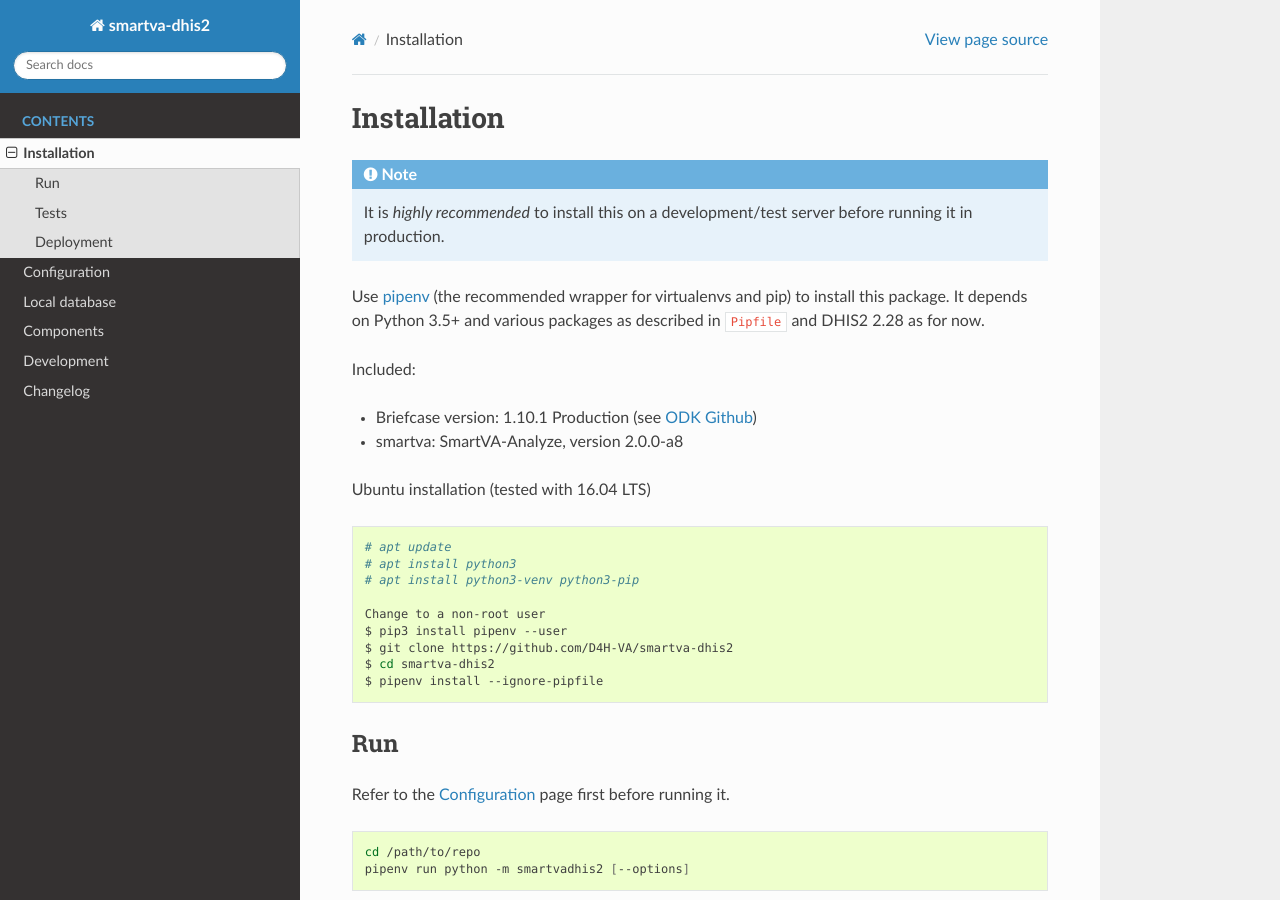
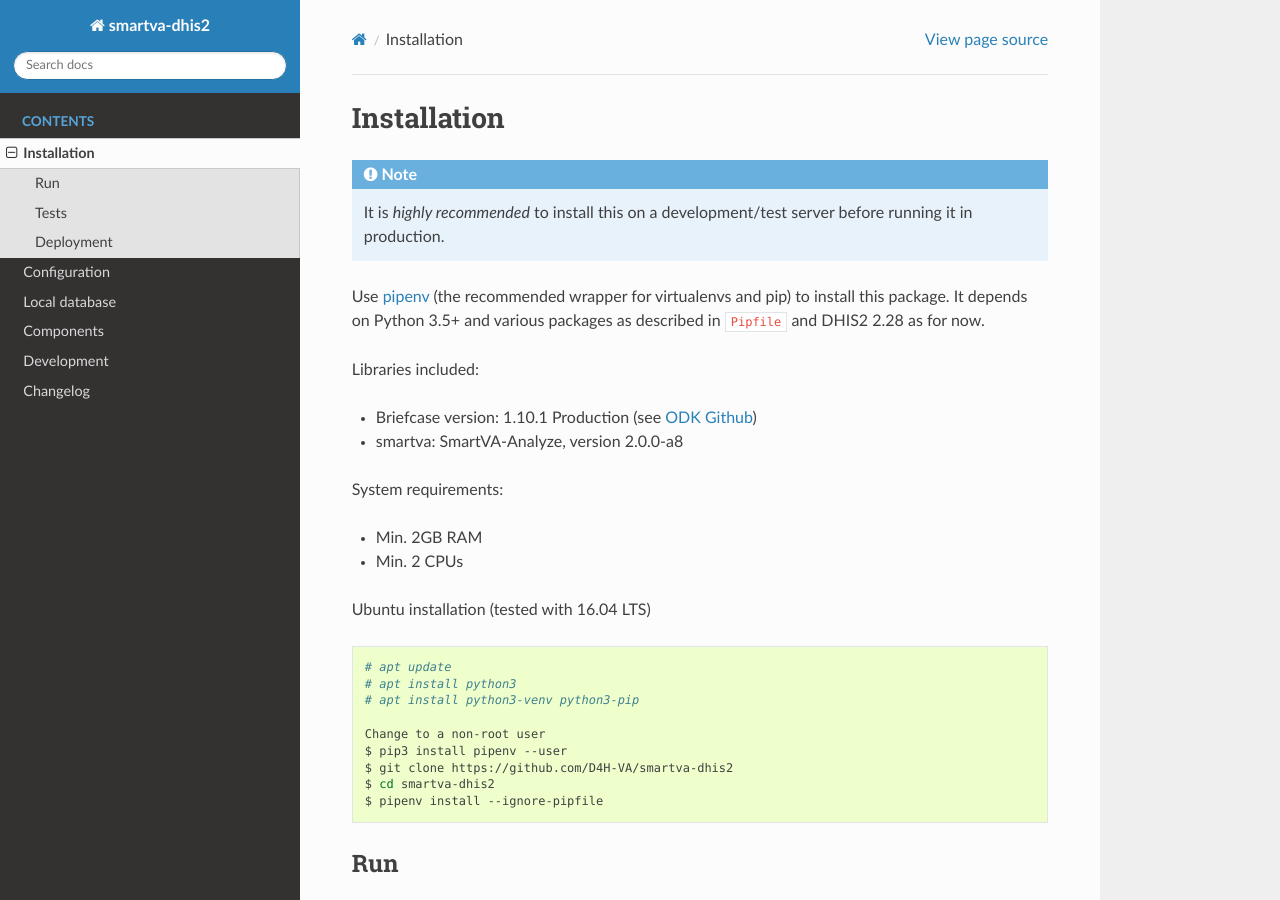
Before and after one commit to D4H-VA/smartva-dhis2, a Sphinx documentation site: the page built from docs/installation.rst, in a window 1280 px wide and 900 px high. Built offline with Sphinx 7.4.7 and the Read the Docs theme 2.0.0, drawn with Linux system fonts in a browser that asks for light colours.

Commit message:
resolves #12

```diff
--- a/docs/installation.rst
+++ b/docs/installation.rst
@@ -6,10 +6,15 @@
 Use `pipenv <https://docs.pipenv.org>`_ (the recommended wrapper for virtualenvs and pip) to install this package.
 It depends on Python 3.5+ and various packages as described in ``Pipfile`` and DHIS2 2.28 as for now.
 
-Included:
+Libraries included:
 
 - Briefcase version: 1.10.1 Production (see `ODK Github <https://github.com/opendatakit/briefcase/releases>`_)
 - smartva: SmartVA-Analyze, version 2.0.0-a8
+
+System requirements:
+
+- Min. 2GB RAM
+- Min. 2 CPUs
 
 Ubuntu installation (tested with 16.04 LTS)
 
```
